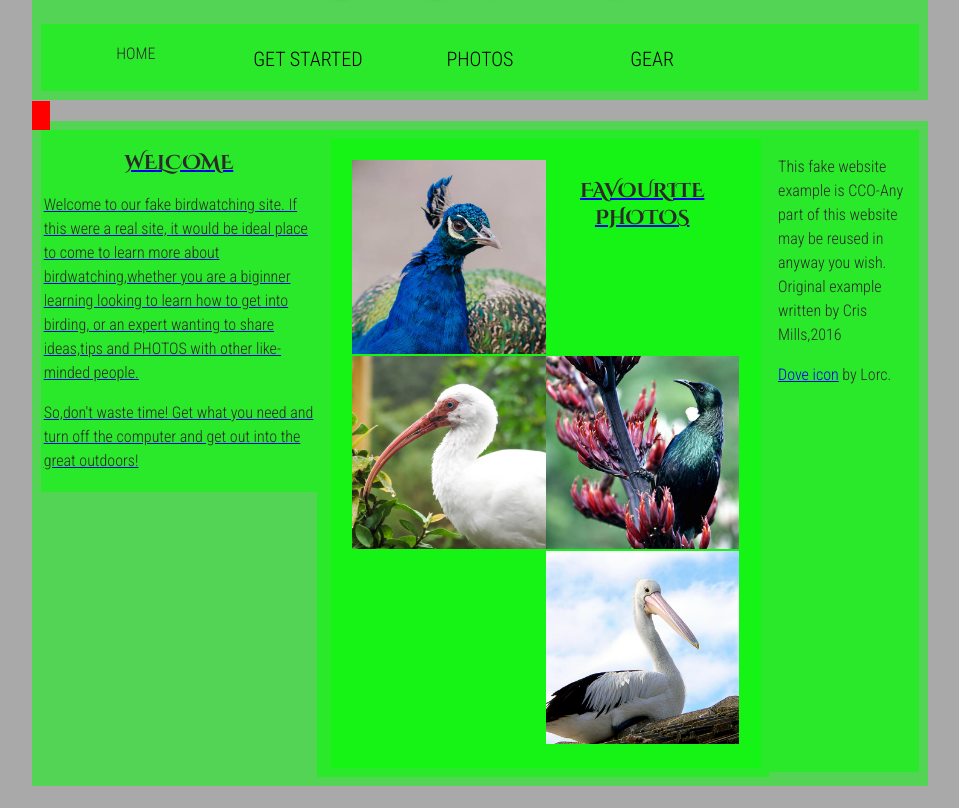
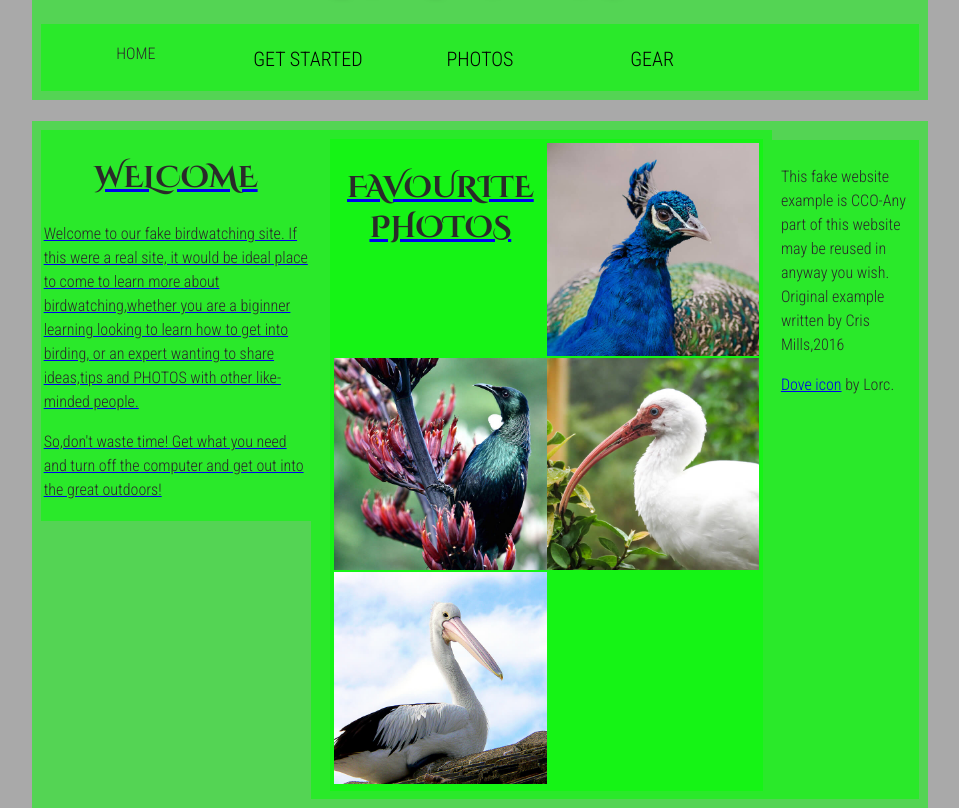
Before and after one commit to Shirisha3124/BirdWatching, a website: page index.html in a window 1280 px wide. Shown: the part 93-901 px from the top of the page, without its empty margins (160-1119 px from the left). Before the commit the page ends 879 px from the top, so only its background shows below. Drawn offline with Linux system fonts and the light colour scheme.

Commit message:
Update style.css

```diff
--- a/style.css
+++ b/style.css
@@ -15,8 +15,11 @@ body {
   margin: 0 auto;
 }
 
+/* || typography */
+
 h1,
-h2 {
+h2,
+h3 {
   font-family: "Cinzel Decorative", cursive;
   color: #2a2a2a;
 }
@@ -38,9 +41,9 @@ h2 {
   font-size: 3rem;
   text-align: center;
 }
-h2 {
-  font-size: 2rem;
-  text-align: center;
+
+h3 {
+  font-size: 2.2rem;
 }
 
 p,
@@ -58,7 +61,7 @@ header {
 }
 
 body > * {
-  background-color: red;
+  /* background-color: red; */
   padding: 1%;
 }
 
@@ -114,24 +117,25 @@ nav span {
   color: black;
 }
 
+/* || main layout */
+
 main {
   display: flex;
 }
 
-article,
-section {
-  flex: 5;
+article {
+  flex: 4;
 }
 
 aside {
-  flex: 5;
-  margin-left: 5px;
-  padding: 5%;
+  flex: 1;
+  margin-left: 10px;
+  padding: 1%;
 }
 
 aside a {
   display: block;
-  float: right;
+  float: left;
   width: 50%;
 }
 
@@ -139,6 +143,20 @@ aside img {
   max-width: 100%;
 }
 
+.photo > li {
+  list-style: none;
+}
+
+/* for your favorite phots I use grid */
+.photo {
+  display: grid;
+  grid-template-rows: 1fr 1fr;
+  grid-template-columns: 1fr 1fr;
+  grid-gap: 2px;
+  margin: 0;
+  padding: 0;
+}
+
 footer {
-  margin-bottom: 5px;
+  margin-top: 10px;
 }
```
